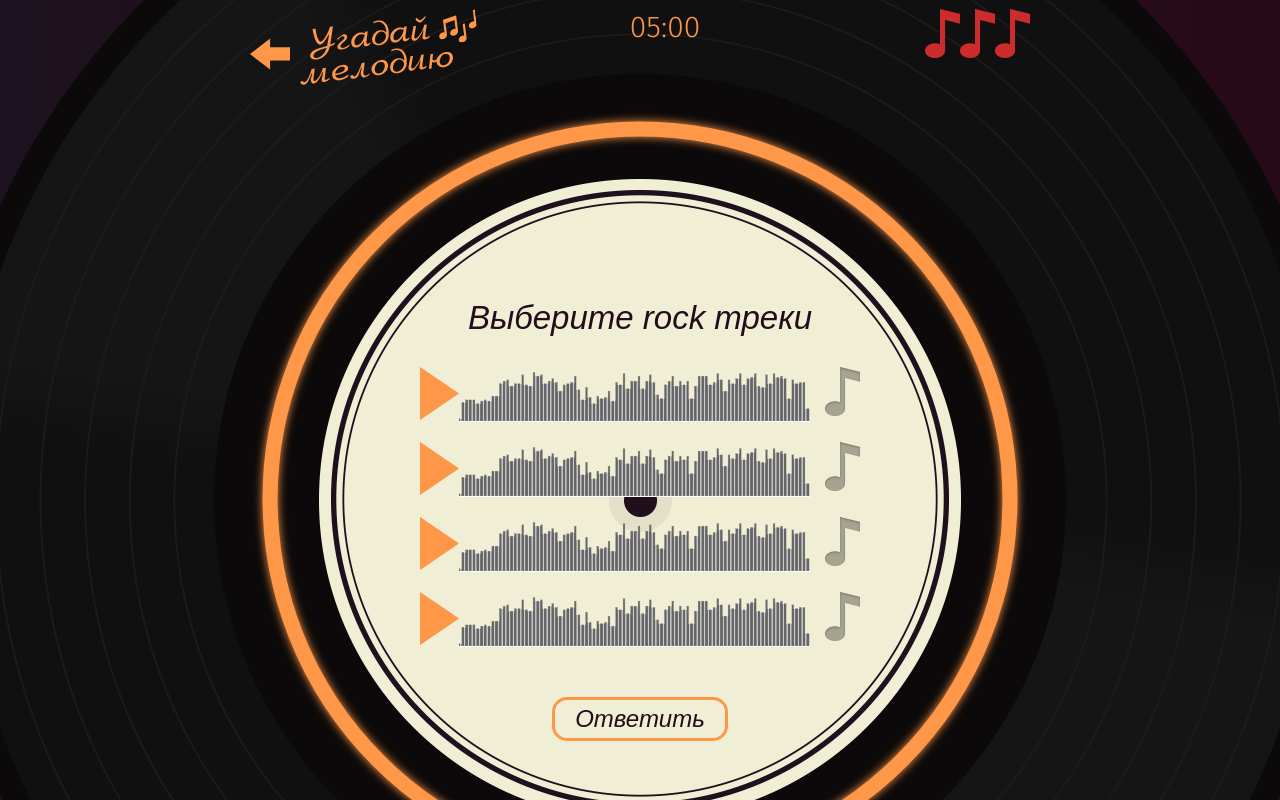
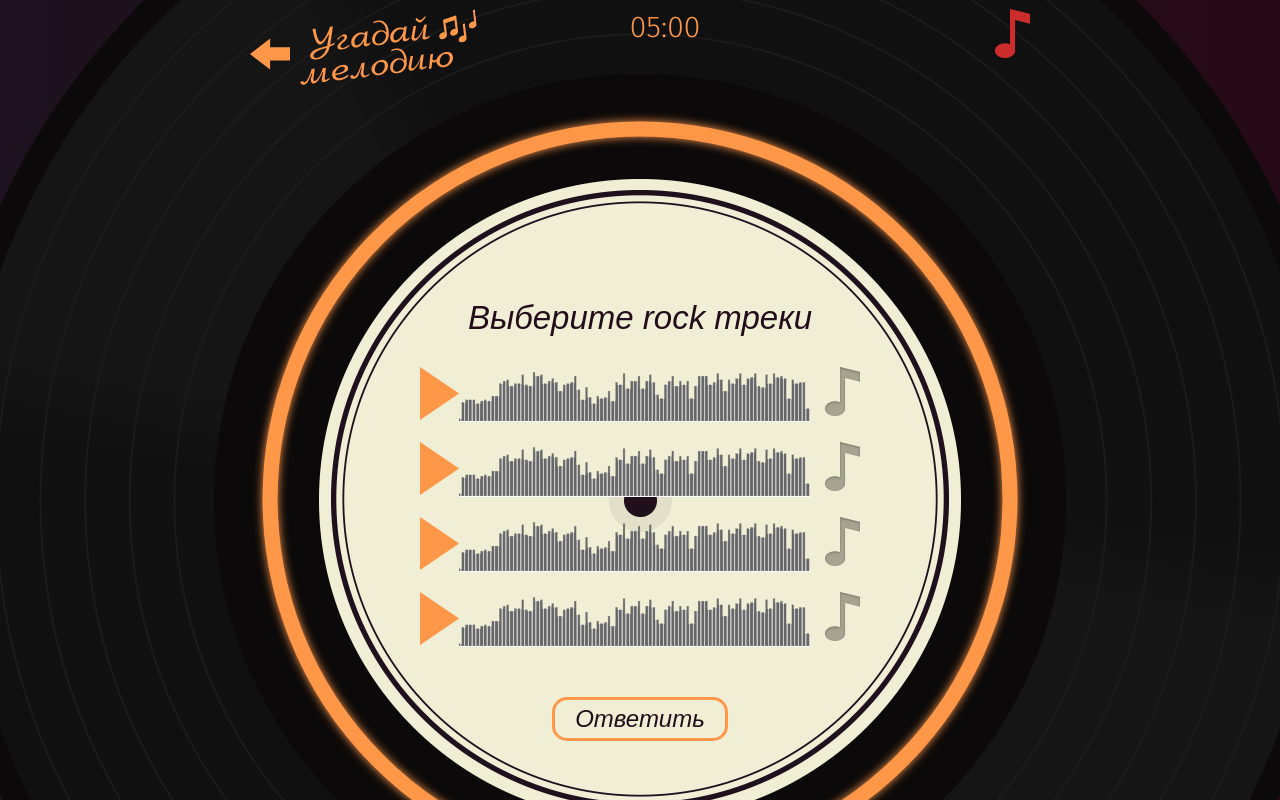
Before and after one commit to yozhikOm/1207527-guess-melody-2, a React app: page / in a window 1280 px wide. Both pictures are taken after a click on the button "Начать игру". Shown: the top 800 px of the page. Built offline with nearby package versions, Linux system fonts and the light colour scheme.

Commit message:
Отображение ошибок в хэдере

```diff
--- a/src/components/header/header.jsx
+++ b/src/components/header/header.jsx
@@ -1,6 +1,9 @@
 import React from 'react';
+import PropTypes from "prop-types";
 
-const Header = () => {
+const Header = (props) => {
+  const {mistakes} = props;
+
   return (
     <header className="game__header">
       <a className="game__back" href="#">
@@ -25,12 +28,18 @@ const Header = () => {
       </div>
 
       <div className="game__mistakes">
-        <div className="wrong"/>
-        <div className="wrong"/>
-        <div className="wrong"/>
+        {new Array(mistakes).fill(``).map((it, i) => {
+          return (
+            <div key={`mistake-${i}`} className="wrong" />
+          );
+        })}
       </div>
     </header>
   );
 };
 
+Header.propTypes = {
+  mistakes: PropTypes.number.isRequired,
+};
+
 export {Header};
```
